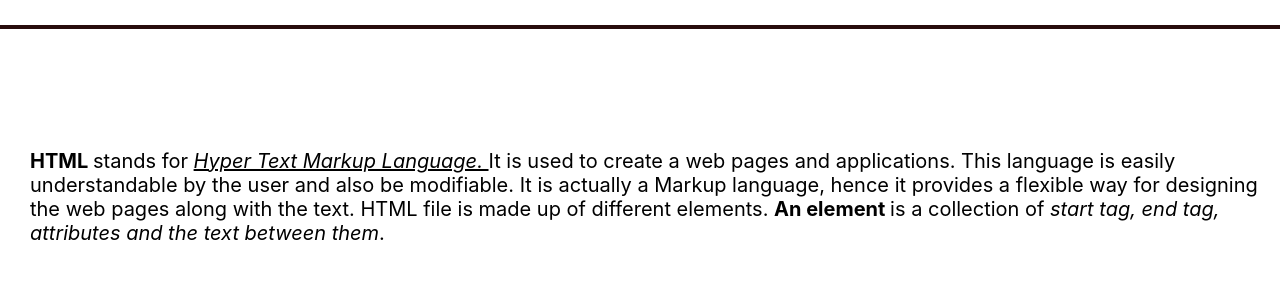
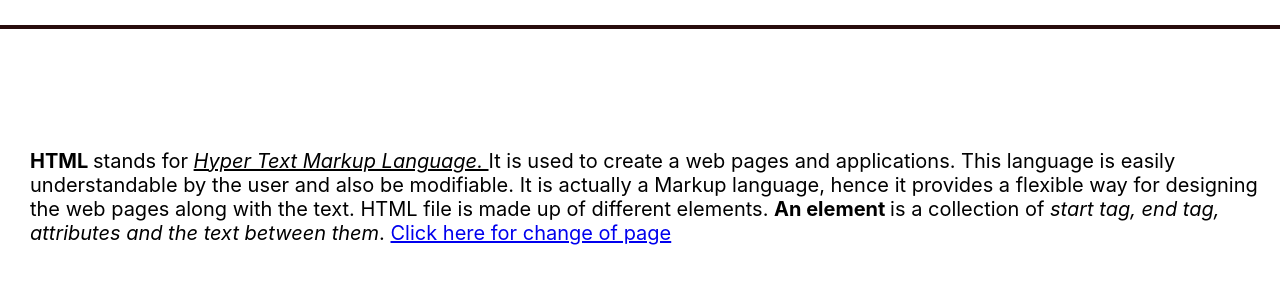
Before and after one commit to pranavkm21/test, a plain HTML site: page index.html in a window 1280 px wide. Shown: the part 107-390 px from the top of the page. Drawn offline with Linux system fonts and the light colour scheme.

Commit message:
Added Anchor Tag

```diff
--- a/index.html
+++ b/index.html
@@ -17,6 +17,7 @@
                 is easily understandable by the user and also be modifiable. It is actually a Markup language, hence it provides a flexible way for designing the
                 web pages along with the text.
                 HTML file is made up of different elements. <b> An element </b> is a collection of <i> start tag, end tag, attributes and the text between them</i>.
+                <a href = 'https://brilliant-blini-6f28b7.netlify.app/'>Click here for change of page</a>
             </p>
         </div>
     </div>
```
